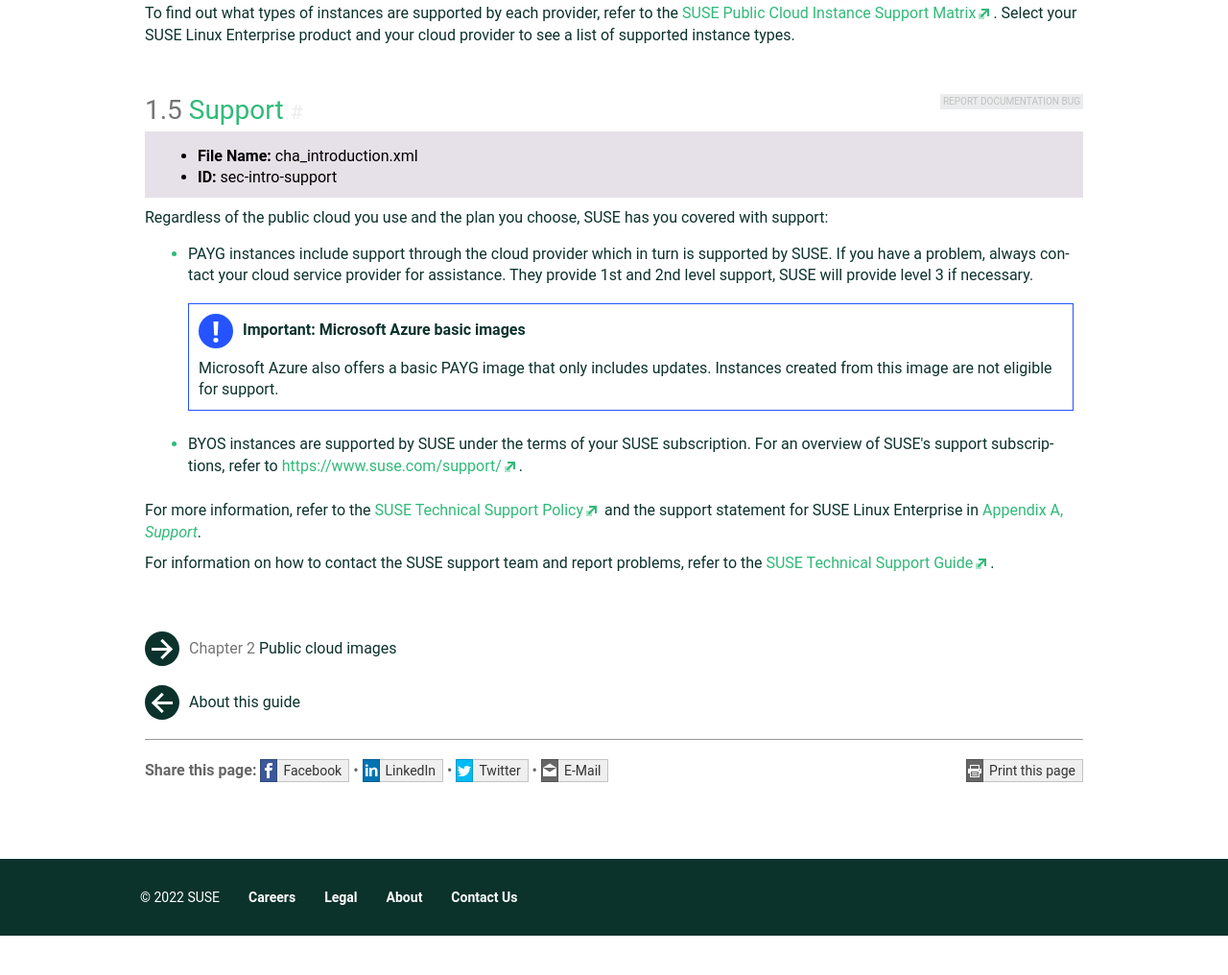
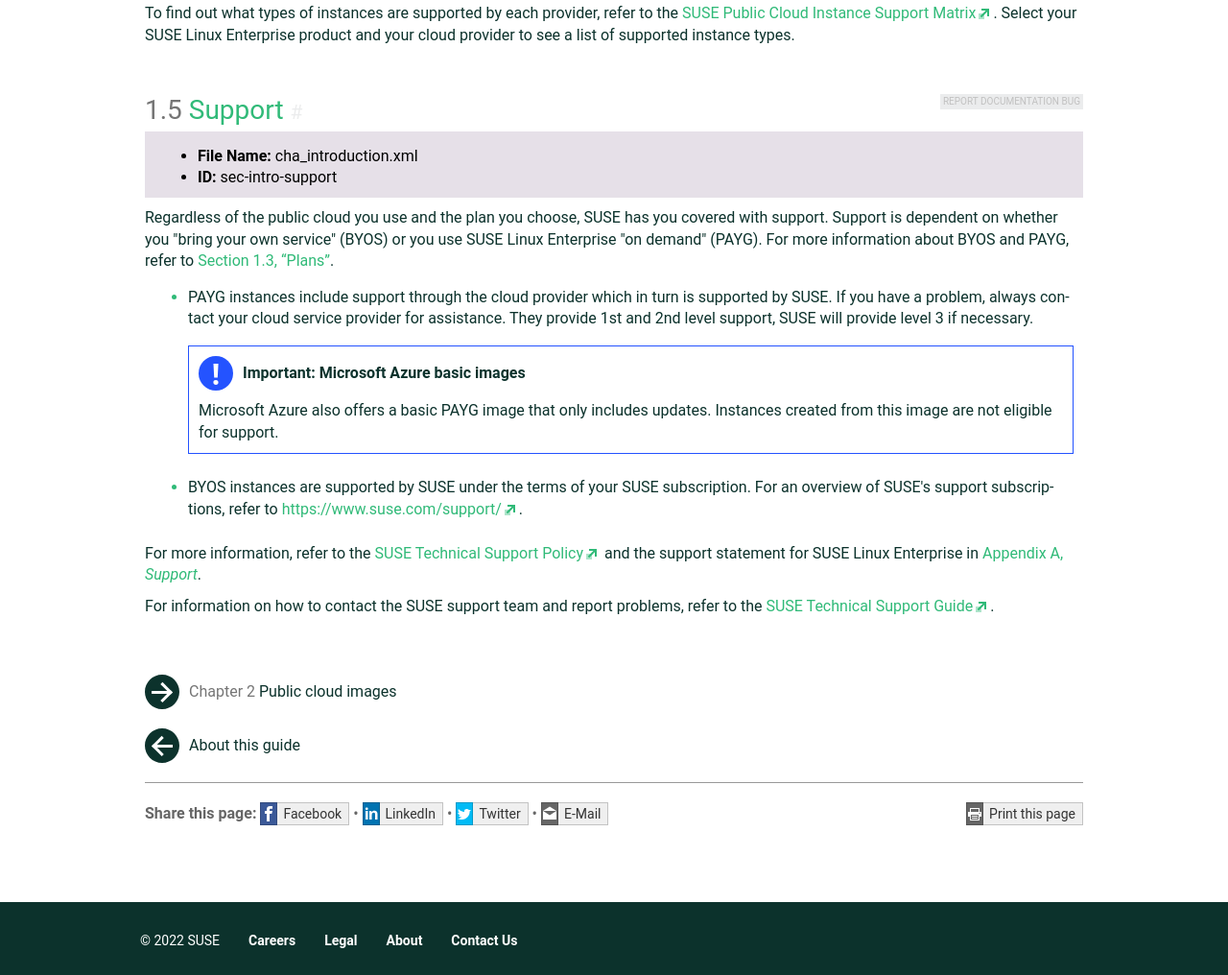
Before and after one commit to SUSEdoc/doc-public-cloud, a plain HTML site: page main/html/public-cloud/cha-intro.html in a window 1280 px wide. Shown: the part 3140-4156 px from the top of the page at 96% size. Before the commit the page ends 4115 px from the top, so only its background shows below. Drawn offline with Linux system fonts and the light colour scheme; a web font is replaced by a local one.

Commit message:
Automatic rebuild after doc-public-cloud commit 395a419e510a6e92a44ddf80a1bd609fabfd9d81

```diff
--- a/main/html/public-cloud/cha-intro.html
+++ b/main/html/public-cloud/cha-intro.html
@@ -212,7 +212,10 @@
    your cloud provider to see a list of supported instance types.
   </p></div><div class="sect1 " id="sec-intro-support"><div class="titlepage"><div><div><h2 class="title"><span class="number">1.5 </span><span xmlns:dm="urn:x-suse:ns:docmanager" class="name">Support</span> <a title="Permalink" class="permalink" href="cha-intro.html#sec-intro-support">#</a></h2><div class="doc-status"><ul><li><span class="ds-label">File Name: </span>cha_introduction.xml</li><li><span class="ds-label">ID: </span>sec-intro-support</li></ul></div></div></div></div><p>
    Regardless of the public cloud you use and the plan you choose, SUSE has
-   you covered with support:
+   you covered with support. Support is dependent on whether you "bring
+   your own service" (BYOS) or you use SUSE Linux Enterprise "on demand" (PAYG).
+   For more information about BYOS and PAYG, refer to
+   <a class="xref" href="cha-intro.html#sec-intro-plans" title="1.3. Plans">Section 1.3, “Plans”</a>.
   </p><div class="itemizedlist "><ul class="itemizedlist"><li class="listitem "><p>
      PAYG instances include support through the cloud provider which in turn is
      supported by SUSE. If you have a problem, always contact your cloud
```
Also changed, not shown: main/single-html/public-cloud/index.html (+4 -1 lines), main/single-html/public-cloud/public-cloud_draft.html (+4 -1 lines).
